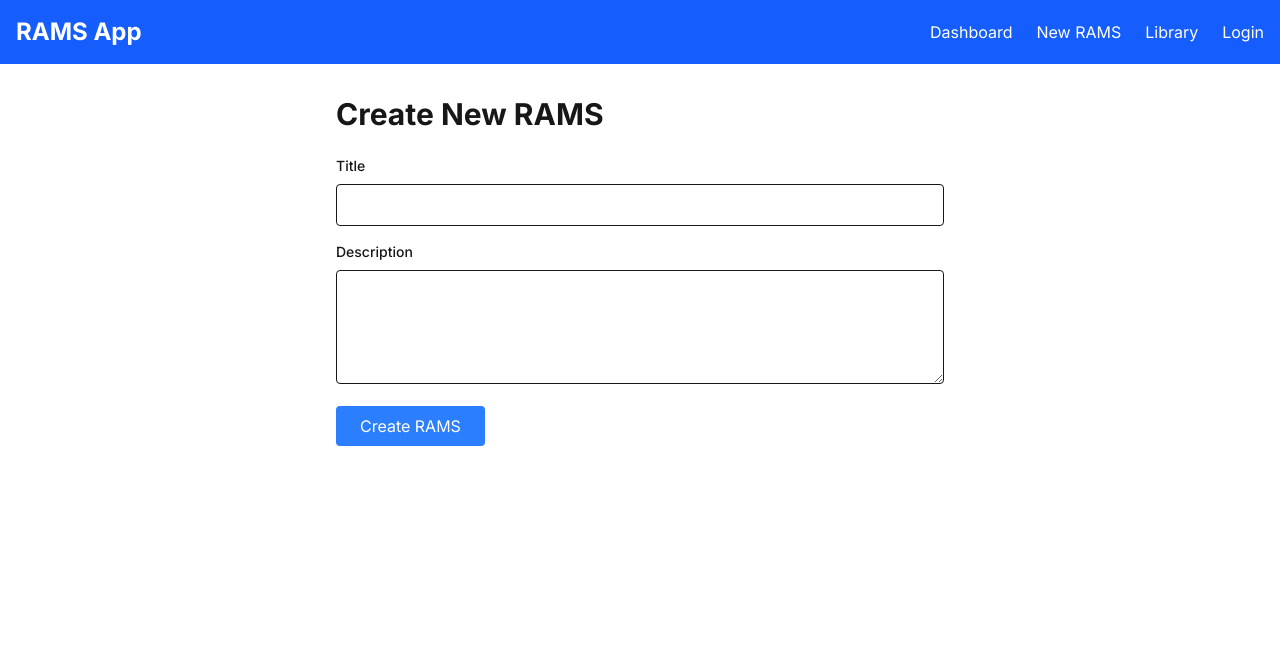
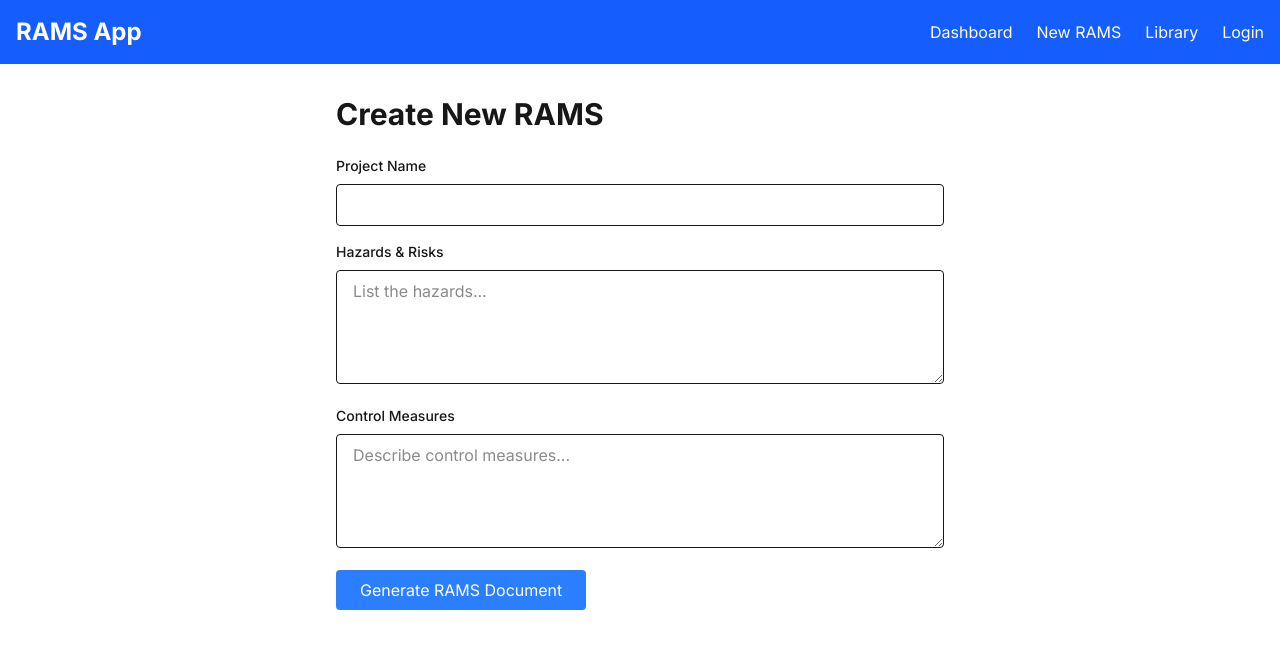
Before and after one commit to Hannlytics/rams-generator, a Next.js app: page /new-rams in a window 1280 px wide. Shown: the top 648 px of the page. Built offline with nearby package versions, Linux system fonts and the light colour scheme.

Commit message:
Add API endpoint for RAMS generation

```diff
--- /dev/null
+++ b/app/api/generate-rams/route.tsx
@@ -0,0 +1,30 @@
+import { NextResponse } from 'next/server';
+
+export async function POST(request: Request) {
+  try {
+    const body = await request.json();
+    const { projectName, hazards, controls } = body;
+
+    // For now, just echo back the data
+    // Later: Add OpenAI GPT-4 integration here
+
+    const ramsDocument = {
+      id: Date.now().toString(),
+      projectName,
+      hazards,
+      controls,
+      generatedAt: new Date().toISOString(),
+      content: `RAMS Document for ${projectName}\n\nHazards: ${hazards}\n\nControls: ${controls}`
+    };
+
+    return NextResponse.json({
+      success: true,
+      data: ramsDocument
+    });
+  } catch (error) {
+    return NextResponse.json(
+      { success: false, error: 'Failed to generate RAMS' },
+      { status: 500 }
+    );
+  }
+}
--- a/app/new-rams/page.tsx
+++ b/app/new-rams/page.tsx
@@ -1,20 +1,94 @@
+'use client'
+import { useState } from 'react'
+
 export default function NewRams() {
+  const [projectName, setProjectName] = useState('')
+  const [hazards, setHazards] = useState('')
+  const [controls, setControls] = useState('')
+  const [loading, setLoading] = useState(false)
+  const [result, setResult] = useState<any>(null)
+
+  const handleSubmit = async (e: React.FormEvent) => {
+    e.preventDefault()
+    setLoading(true)
+
+    try {
+      const response = await fetch('/api/generate-rams', {
+        method: 'POST',
+        headers: { 'Content-Type': 'application/json' },
+        body: JSON.stringify({ projectName, hazards, controls })
+      })
+
+      const data = await response.json()
+      setResult(data.data)
+    } catch (error) {
+      console.error('Error:', error)
+    } finally {
+      setLoading(false)
+    }
+  }
+
   return (
     <main className="p-8 max-w-2xl mx-auto">
       <h1 className="text-3xl font-bold mb-6">Create New RAMS</h1>
-      <form className="space-y-4">
-        <div>
-          <label className="block text-sm font-medium mb-2">Title</label>
-          <input type="text" className="w-full px-4 py-2 border rounded" />
+
+      {!result ? (
+        <form onSubmit={handleSubmit} className="space-y-4">
+          <div>
+            <label className="block text-sm font-medium mb-2">Project Name</label>
+            <input
+              type="text"
+              value={projectName}
+              onChange={(e) => setProjectName(e.target.value)}
+              className="w-full px-4 py-2 border rounded"
+              required
+            />
+          </div>
+
+          <div>
+            <label className="block text-sm font-medium mb-2">Hazards & Risks</label>
+            <textarea
+              value={hazards}
+              onChange={(e) => setHazards(e.target.value)}
+              className="w-full px-4 py-2 border rounded"
+              rows={4}
+              placeholder="List the hazards..."
+              required
+            />
+          </div>
+
+          <div>
+            <label className="block text-sm font-medium mb-2">Control Measures</label>
+            <textarea
+              value={controls}
+              onChange={(e) => setControls(e.target.value)}
+              className="w-full px-4 py-2 border rounded"
+              rows={4}
+              placeholder="Describe control measures..."
+              required
+            />
+          </div>
+
+          <button
+            type="submit"
+            disabled={loading}
+            className="bg-blue-500 text-white px-6 py-2 rounded hover:bg-blue-600 disabled:bg-gray-400"
+          >
+            {loading ? 'Generating...' : 'Generate RAMS Document'}
+          </button>
+        </form>
+      ) : (
+        <div className="bg-gray-50 p-6 rounded">
+          <h2 className="text-xl font-bold mb-4">Generated RAMS</h2>
+          <pre className="whitespace-pre-wrap">{result.content}</pre>
+          <button
+            onClick={() => setResult(null)}
+            className="mt-4 bg-blue-500 text-white px-4 py-2 rounded"
+          >
+            Create Another
+          </button>
         </div>
-        <div>
-          <label className="block text-sm font-medium mb-2">Description</label>
-          <textarea className="w-full px-4 py-2 border rounded" rows={4}></textarea>
-        </div>
-        <button type="button" className="bg-blue-500 text-white px-6 py-2 rounded hover:bg-blue-600">
-          Create RAMS
-        </button>
-      </form>
+      )}
     </main>
   );
 }
```
